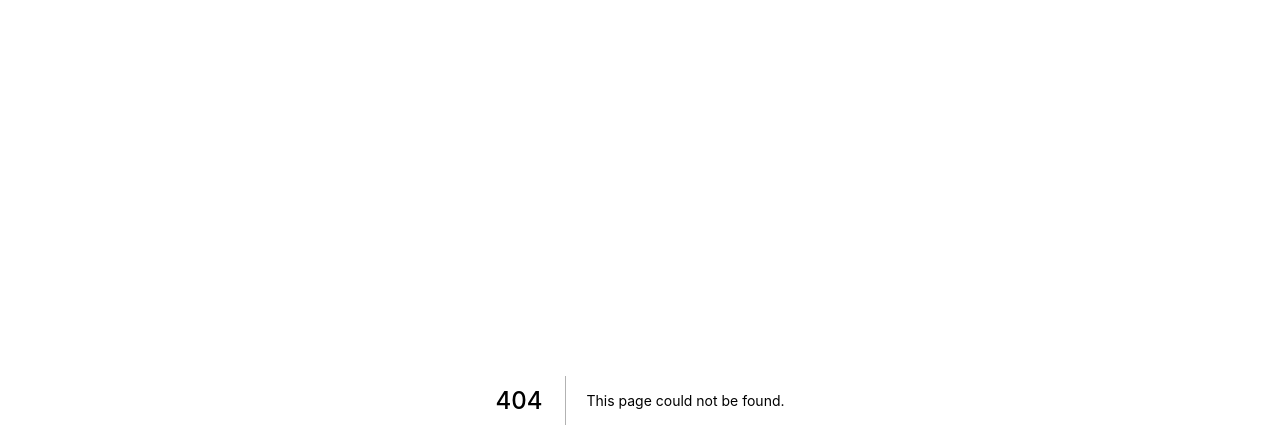
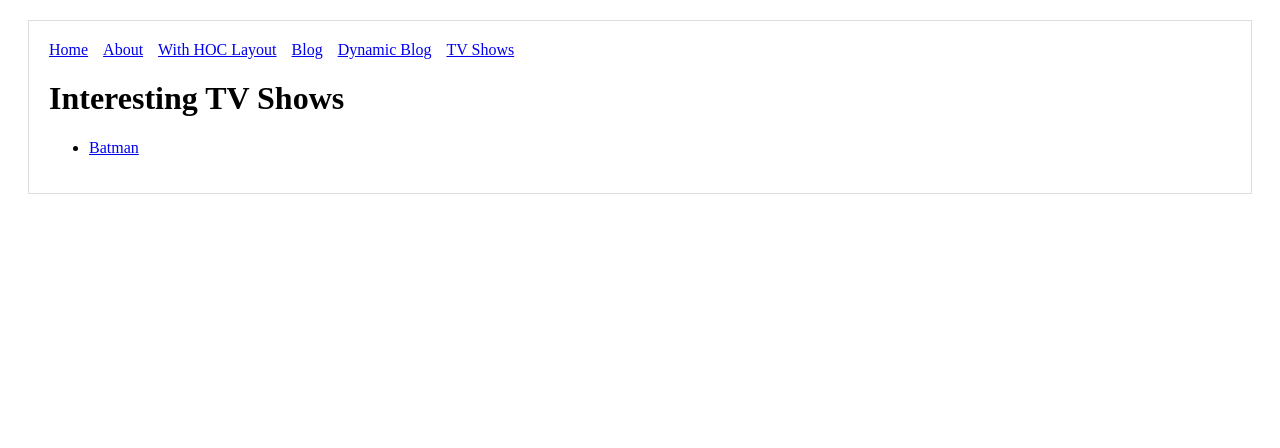
Before and after one commit to Thinkershine/NextJS-Checkout, a Next.js app: page /tvShows in a window 1280 px wide. Before the commit this address had no page. Shown: the top 448 px of the page. Built offline with nearby package versions, Linux system fonts and the light colour scheme.

Commit message:
Add Fetch Batman Shows

```diff
--- a/components/header.js
+++ b/components/header.js
@@ -21,6 +21,9 @@ const Header = () => (
     <Link href="/dynamicBlog">
       <a style={linkStyle}>Dynamic Blog</a>
     </Link>
+    <Link href="/tvShows">
+      <a style={linkStyle}>TV Shows</a>
+    </Link>
   </div>
 );
 
--- /dev/null
+++ b/pages/tvShows.js
@@ -0,0 +1,21 @@
+import Layout from '../components/layout';
+import Link from "next/link";
+
+const TvShowLink = props => (
+    <li>
+        <Link href="/tvShows/[id]" as={`/tvShows/${props.id}`}>
+            {props.id}
+        </Link>
+    </li>
+);
+
+const TvShows = () => (
+    <Layout>
+        <h1>Interesting TV Shows</h1>
+        <ul>
+            <TvShowLink id="Batman"/>
+        </ul>
+    </Layout>
+);
+
+export default TvShows;
```
Also changed, not shown: pages/tvShows/[id].js (added, +36 -0 lines), pages/tvShows/id/[id].js (added, +12 -0 lines).
